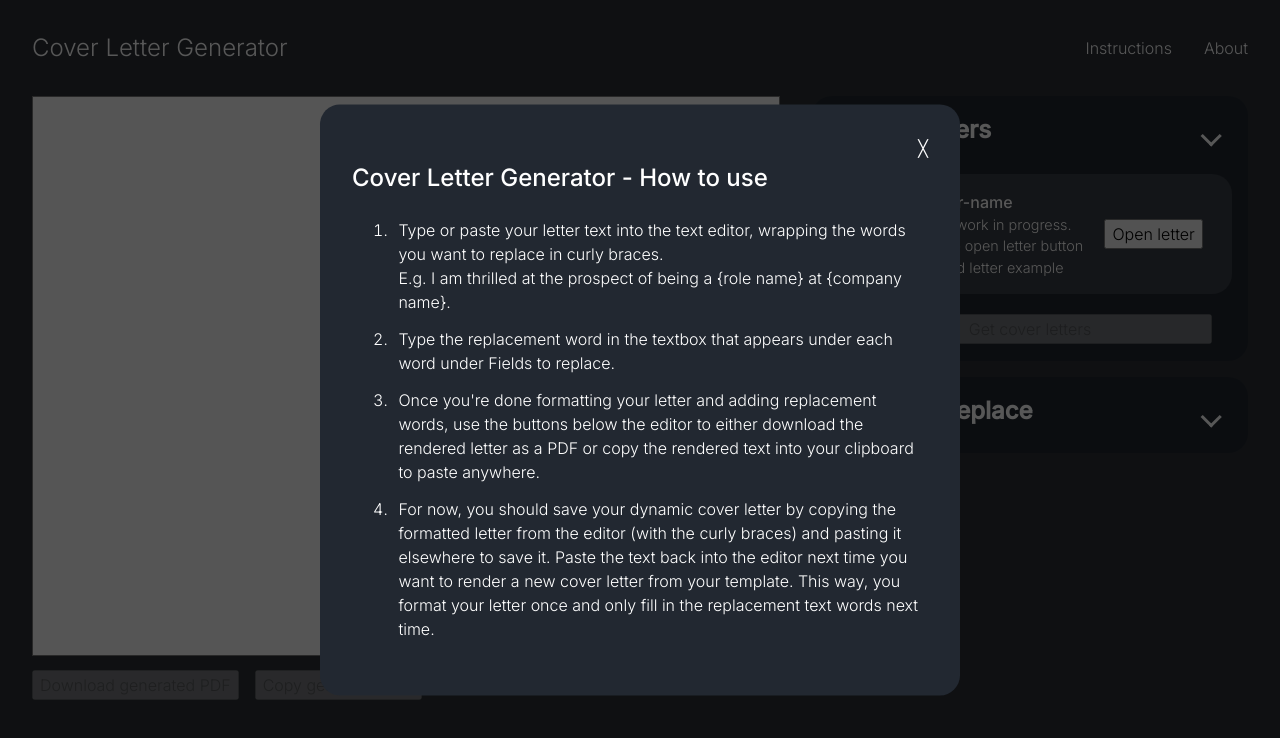
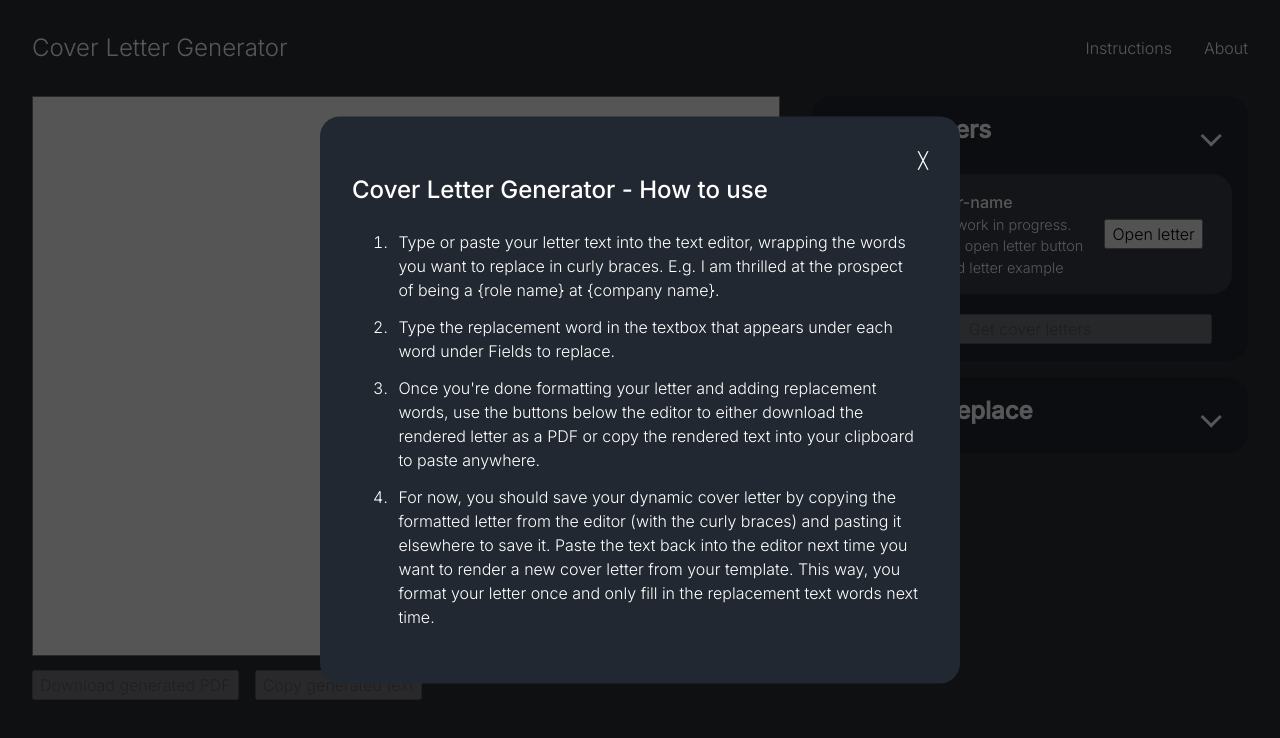
Before and after one commit to aleksebastian/cover-letter-generator, a Svelte app: page / in a window 1280 px wide. Both pictures are taken after a click on the element "Instructions". Shown: the top 738 px of the page. Built offline with nearby package versions, Linux system fonts and the light colour scheme.

Commit message:
Keeping it pg

```diff
--- a/src/components/About.svelte
+++ b/src/components/About.svelte
@@ -17,8 +17,8 @@
 		>.
 	</p>
 	<p class="text">
-		Interested in hiring me to build some kick-ass features for your company? Get in touch and check
-		out my other skills by clicking <a
+		Interested in hiring me to build awesome features for your company? Get in touch and check out
+		my other skills by clicking <a
 			href="https://aleksebastian.dev/contact"
 			target="_blank"
 			rel="“noopener”">here</a
--- a/src/components/Instructions.svelte
+++ b/src/components/Instructions.svelte
@@ -2,9 +2,7 @@
 <ol>
 	<li>
 		Type or paste your letter text into the text editor, wrapping the words you want to replace in
-		curly braces. <p>
-			E.g. I am thrilled at the prospect of being a {`{role name}`} at {`{company name}`}.
-		</p>
+		curly braces. E.g. I am thrilled at the prospect of being a {`{role name}`} at {`{company name}`}.
 	</li>
 	<li>
 		Type the replacement word in the textbox that appears under each word under Fields to replace.
```
